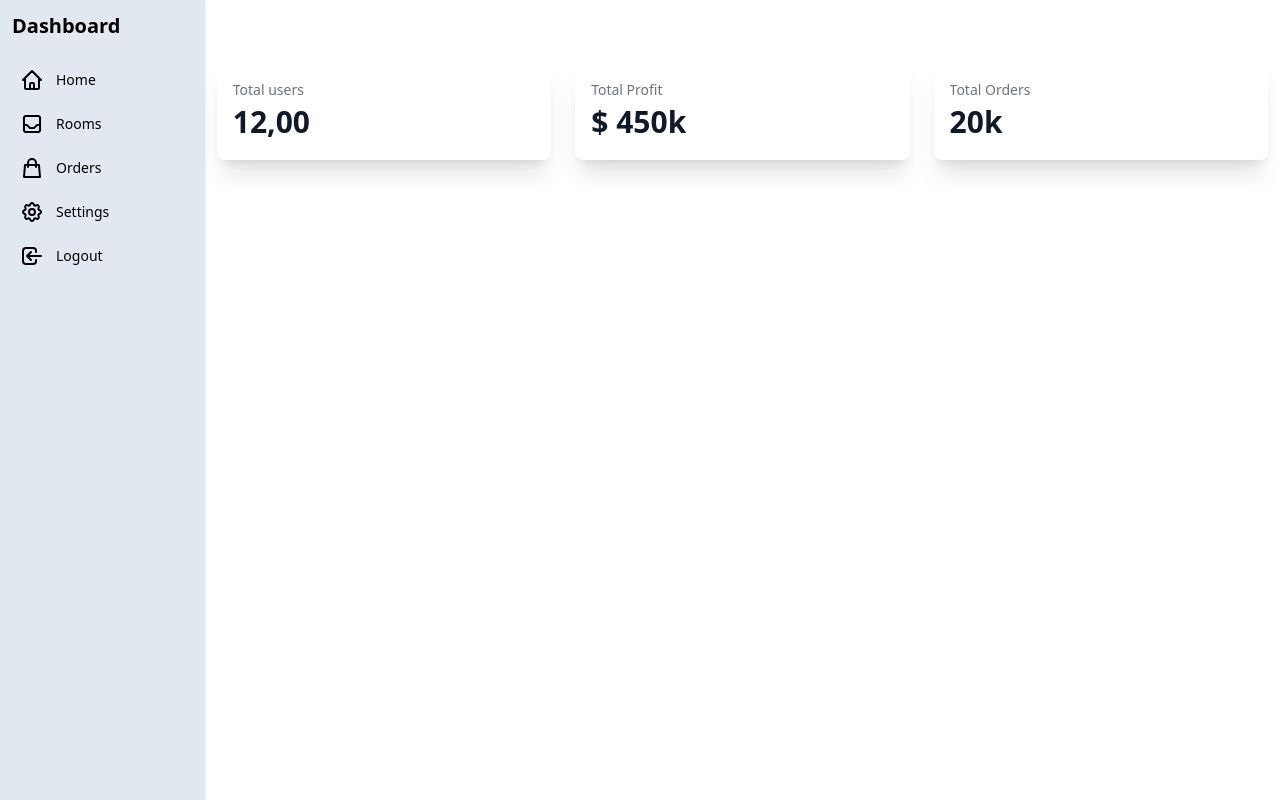
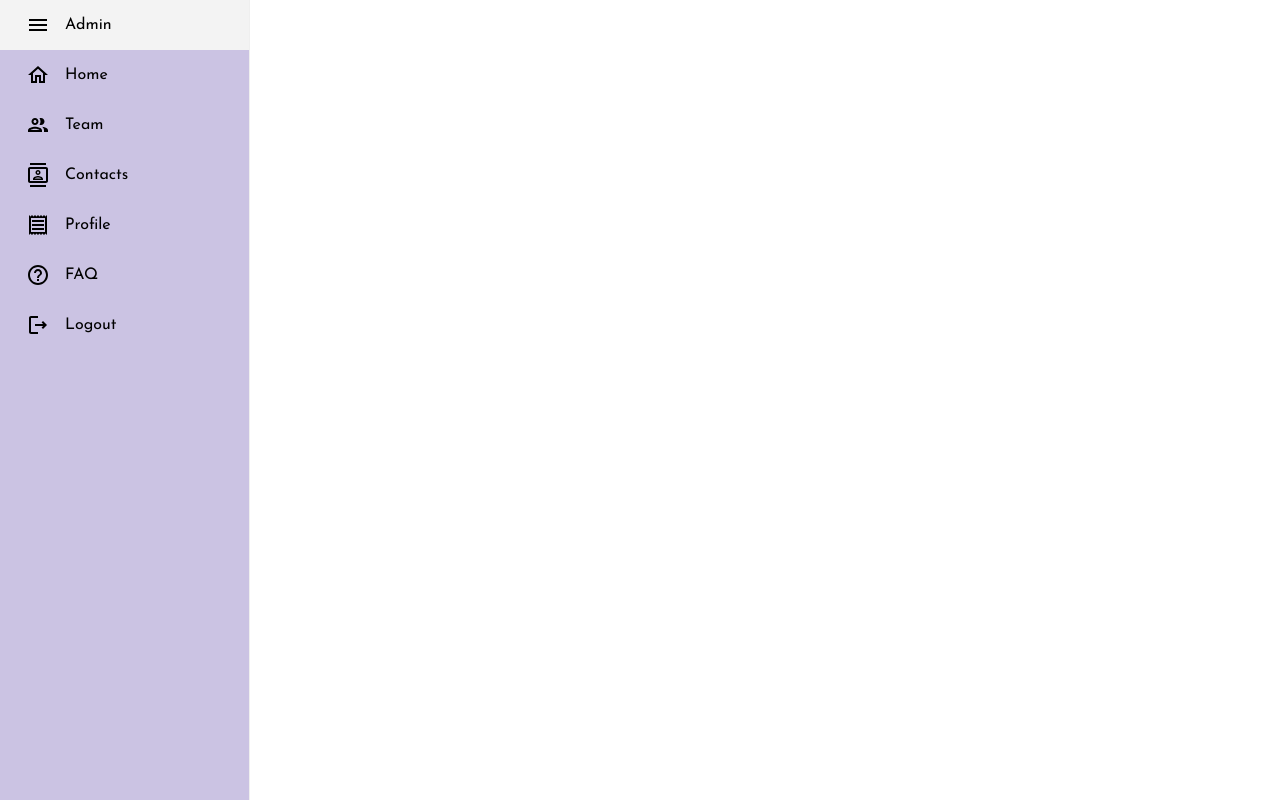
Before and after one commit to JosephAwuku33/Hostel-Web-App, a React (Vite) app in the folder frontend/: page /home in a window 1280 px wide. Built offline with nearby package versions, Linux system fonts and the light colour scheme; sample sign-in values are in the browser's storage.

Commit message:
added new sidebar

```diff
--- a/frontend/package.json
+++ b/frontend/package.json
@@ -24,6 +24,7 @@
     "mui-datatables": "^4.3.0",
     "react": "^18.2.0",
     "react-dom": "^18.2.0",
+    "react-pro-sidebar": "^1.1.0-alpha.1",
     "react-redux": "^8.1.2",
     "react-spinners": "^0.13.8",
     "react-toastify": "^9.1.3"
--- a/frontend/src/App.tsx
+++ b/frontend/src/App.tsx
@@ -8,7 +8,7 @@ import "react-toastify/ReactToastify.css";
 
 function App() {
   return (
-    <>
+    <div className="font-primary">
       <BrowserRouter>
         <Routes>
           <Route index element={<Login />} />
@@ -18,7 +18,7 @@ function App() {
         </Routes>
       </BrowserRouter>
       <ToastContainer />
-    </>
+    </div>
   );
 }
 
--- a/frontend/src/components/DisplayRooms.tsx
+++ b/frontend/src/components/DisplayRooms.tsx
@@ -76,7 +76,6 @@ export default function DisplayRooms() {
       title={"Hostel Rooms"}
       data={transformedData}
       columns={columns}
-      //options={options}
     />
   );
 }
--- a/frontend/src/components/SideBar.tsx
+++ b/frontend/src/components/SideBar.tsx
@@ -1,189 +1,57 @@
 // import React from "react";
 import { useNavigate } from "react-router-dom";
-import { Outlet, Link } from "react-router-dom";
+import {  Link } from "react-router-dom";
+import { Sidebar, Menu, MenuItem } from "react-pro-sidebar";
 import { useAppDispatch, useAppSelector } from "../app/hooks";
 import { logout, reset } from "../features/auth/authSlice";
-import { useEffect } from "react";
-
-export default function Sidebar() {
-
+import { useEffect, useState } from "react";
+import HomeOutlinedIcon from "@mui/icons-material/HomeOutlined";
+import PeopleOutlinedIcon from "@mui/icons-material/PeopleOutlined";
+import ContactsOutlinedIcon from "@mui/icons-material/ContactsOutlined";
+import ReceiptOutlinedIcon from "@mui/icons-material/ReceiptOutlined";
+import HelpOutlineOutlinedIcon from "@mui/icons-material/HelpOutlineOutlined";
+import MenuOutlinedIcon from "@mui/icons-material/MenuOutlined";
+import LogoutOutlinedIcon from '@mui/icons-material/LogoutOutlined';
+const SideBar = () => {
   const navigate = useNavigate();
   const dispatch = useAppDispatch();
 
   const { user } = useAppSelector((state) => state.auth);
+
+  const [ collapsegimme, setCollapseGimme ] = useState(false);
 
   const handleLogout = () => {
     dispatch(logout());
     dispatch(reset());
   };
 
+  const toggleSidebar = () => {
+    setCollapseGimme(!collapsegimme);
+  };
+
   useEffect(() => {
-        if (!user){
+    if (!user) {
       navigate("/");
     }
-
-
   }, [dispatch, user, navigate]);
 
+  return (
+    <section className="flex min-h-screen">
+      <Sidebar backgroundColor="#CBC3E3" collapsed={collapsegimme}>
+        <Menu>
+          <MenuItem icon={<MenuOutlinedIcon />} onClick={toggleSidebar} style={{ textAlign: "left" }}>
+            <h2>Admin</h2>
+          </MenuItem>
+          <MenuItem icon={<HomeOutlinedIcon />} component={<Link to="/roomslist"/>}>Home</MenuItem>
+          <MenuItem icon={<PeopleOutlinedIcon />}>Team</MenuItem>
+          <MenuItem icon={<ContactsOutlinedIcon />}>Contacts</MenuItem>
+          <MenuItem icon={<ReceiptOutlinedIcon />}>Profile</MenuItem>
+          <MenuItem icon={<HelpOutlineOutlinedIcon />}>FAQ</MenuItem>
+          <MenuItem icon={<LogoutOutlinedIcon  />} onClick={handleLogout}>Logout</MenuItem>
+        </Menu>
+      </Sidebar>
+    </section>
+  );
+};
 
-    return (
-        <main className="flex">
-            <div className="flex flex-col h-screen p-3 bg-slate-200 shadow w-60">
-                <div className="space-y-3">
-                    <div className="flex items-center">
-                        <h2 className="text-xl font-bold">Dashboard</h2>
-                    </div>
-                    <div className="flex-1">
-                        <ul className="pt-2 pb-4 space-y-1 text-sm">
-                            <li className="rounded-sm">
-                                <a
-                                    href="#"
-                                    className="flex items-center p-2 space-x-3 rounded-md"
-                                >
-                                    <svg
-                                        xmlns="http://www.w3.org/2000/svg"
-                                        className="w-6 h-6"
-                                        fill="none"
-                                        viewBox="0 0 24 24"
-                                        stroke="currentColor"
-                                        strokeWidth={2}
-                                    >
-                                        <path
-                                            strokeLinecap="round"
-                                            strokeLinejoin="round"
-                                            d="M3 12l2-2m0 0l7-7 7 7M5 10v10a1 1 0 001 1h3m10-11l2 2m-2-2v10a1 1 0 01-1 1h-3m-6 0a1 1 0 001-1v-4a1 1 0 011-1h2a1 1 0 011 1v4a1 1 0 001 1m-6 0h6"
-                                        />
-                                    </svg>
-                                    <span>Home</span>
-                                </a>
-                            </li>
-                            <li className="rounded-sm">
-                                <Link
-                                    to="/roomslist"
-                                    className="flex items-center p-2 space-x-3 rounded-md"
-                                >
-                                    <svg
-                                        xmlns="http://www.w3.org/2000/svg"
-                                        className="w-6 h-6"
-                                        fill="none"
-                                        viewBox="0 0 24 24"
-                                        stroke="currentColor"
-                                        strokeWidth={2}
-                                    >
-                                        <path
-                                            strokeLinecap="round"
-                                            strokeLinejoin="round"
-                                            d="M20 13V6a2 2 0 00-2-2H6a2 2 0 00-2 2v7m16 0v5a2 2 0 01-2 2H6a2 2 0 01-2-2v-5m16 0h-2.586a1 1 0 00-.707.293l-2.414 2.414a1 1 0 01-.707.293h-3.172a1 1 0 01-.707-.293l-2.414-2.414A1 1 0 006.586 13H4"
-                                        />
-                                    </svg>
-                                    <span>Rooms</span>
-                                </Link>
-
-                            </li>
-                            <li className="rounded-sm">
-                                <a
-                                    href="#"
-                                    className="flex items-center p-2 space-x-3 rounded-md"
-                                >
-                                    <svg
-                                        xmlns="http://www.w3.org/2000/svg"
-                                        className="w-6 h-6"
-                                        fill="none"
-                                        viewBox="0 0 24 24"
-                                        stroke="currentColor"
-                                        strokeWidth={2}
-                                    >
-                                        <path
-                                            strokeLinecap="round"
-                                            strokeLinejoin="round"
-                                            d="M16 11V7a4 4 0 00-8 0v4M5 9h14l1 12H4L5 9z"
-                                        />
-                                    </svg>
-                                    <span>Orders</span>
-                                </a>
-                            </li>
-                            <li className="rounded-sm">
-                                <a
-                                    href="#"
-                                    className="flex items-center p-2 space-x-3 rounded-md"
-                                >
-                                    <svg
-                                        xmlns="http://www.w3.org/2000/svg"
-                                        className="w-6 h-6"
-                                        fill="none"
-                                        viewBox="0 0 24 24"
-                                        stroke="currentColor"
-                                        strokeWidth={2}
-                                    >
-                                        <path
-                                            strokeLinecap="round"
-                                            strokeLinejoin="round"
-                                            d="M10.325 4.317c.426-1.756 2.924-1.756 3.35 0a1.724 1.724 0 002.573 1.066c1.543-.94 3.31.826 2.37 2.37a1.724 1.724 0 001.065 2.572c1.756.426 1.756 2.924 0 3.35a1.724 1.724 0 00-1.066 2.573c.94 1.543-.826 3.31-2.37 2.37a1.724 1.724 0 00-2.572 1.065c-.426 1.756-2.924 1.756-3.35 0a1.724 1.724 0 00-2.573-1.066c-1.543.94-3.31-.826-2.37-2.37a1.724 1.724 0 00-1.065-2.572c-1.756-.426-1.756-2.924 0-3.35a1.724 1.724 0 001.066-2.573c-.94-1.543.826-3.31 2.37-2.37.996.608 2.296.07 2.572-1.065z"
-                                        />
-                                        <path
-                                            strokeLinecap="round"
-                                            strokeLinejoin="round"
-                                            d="M15 12a3 3 0 11-6 0 3 3 0 016 0z"
-                                        />
-                                    </svg>
-                                    <span>Settings</span>
-                                </a>
-                            </li>
-                            <li className="rounded-sm">
-                                <button
-                                    className="flex items-center p-2 space-x-3 rounded-md"
-                                    onClick={handleLogout}
-                                >
-                                    <svg
-                                        xmlns="http://www.w3.org/2000/svg"
-                                        className="w-6 h-6"
-                                        fill="none"
-                                        viewBox="0 0 24 24"
-                                        stroke="currentColor"
-                                        strokeWidth={2}
-                                    >
-                                        <path
-                                            strokeLinecap="round"
-                                            strokeLinejoin="round"
-                                            d="M11 16l-4-4m0 0l4-4m-4 4h14m-5 4v1a3 3 0 01-3 3H6a3 3 0 01-3-3V7a3 3 0 013-3h7a3 3 0 013 3v1"
-                                        />
-                                    </svg>
-                                    <span>Logout</span>
-                                </button>
-                            </li>
-                        </ul>
-                    </div>
-                </div>
-                <Outlet/>
-            </div>
-            <div className="container mx-auto mt-12 p-3">
-                <div className="grid grid-cols-1 gap-6 mb-6 lg:grid-cols-3">
-                    <div className="w-full px-4 py-5 bg-white rounded-lg shadow-xl">
-                        <div className="text-sm font-medium text-gray-500 truncate">
-                            Total users
-                        </div>
-                        <div className="mt-1 text-3xl font-semibold text-gray-900">
-                            12,00
-                        </div>
-                    </div>
-                    <div className="w-full px-4 py-5 bg-white rounded-lg shadow-xl">
-                        <div className="text-sm font-medium text-gray-500 truncate">
-                            Total Profit
-                        </div>
-                        <div className="mt-1 text-3xl font-semibold text-gray-900">
-                            $ 450k
-                        </div>
-                    </div>
-                    <div className="w-full px-4 py-5 bg-white rounded-lg shadow-xl">
-                        <div className="text-sm font-medium text-gray-500 truncate">
-                            Total Orders
-                        </div>
-                        <div className="mt-1 text-3xl font-semibold text-gray-900">
-                            20k
-                        </div>
-                    </div>
-                </div>
-            </div>
-        </main>
-    );
-}
+export default SideBar;
--- a/frontend/src/css/index.css
+++ b/frontend/src/css/index.css
@@ -1,3 +1,4 @@
+@import url('https://fonts.googleapis.com/css2?family=Josefin+Sans&display=swap');
 @tailwind base;
 @tailwind components;
 @tailwind utilities;
--- a/frontend/src/pages/Home.tsx
+++ b/frontend/src/pages/Home.tsx
@@ -1,7 +1,7 @@
 import { useEffect } from "react";
 import { useAppSelector } from "../app/hooks";
 import { useNavigate } from "react-router-dom";
-import Sidebar from "../components/SideBar";
+import SideBar from "../components/SideBar";
 
 export default function Home() {
 
@@ -18,7 +18,7 @@ export default function Home() {
 
   return (
   <>
-    <Sidebar/>
+    <SideBar/>
   </>
   );
 }
--- a/frontend/tailwind.config.js
+++ b/frontend/tailwind.config.js
@@ -9,6 +9,9 @@ export default {
       backgroundImage: {
         'main-background': "url('https://plus.unsplash.com/premium_photo-1683133752824-b9fd877805f3?ixlib=rb-4.0.3&ixid=M3wxMjA3fDB8MHxwaG90by1wYWdlfHx8fGVufDB8fHx8fA%3D%3D&auto=format&fit=crop&w=1374&q=80')",
         'second-background':"url('https://images.unsplash.com/photo-1531685250784-7569952593d2?ixlib=rb-4.0.3&ixid=M3wxMjA3fDB8MHxwaG90by1wYWdlfHx8fGVufDB8fHx8fA%3D%3D&auto=format&fit=crop&w=1374&q=80')"
+      },
+      fontFamily: {
+        'primary': ['Josefin Sans']
       }
     },
   },
```
Lines whose indentation alone changed are shown as unchanged.
